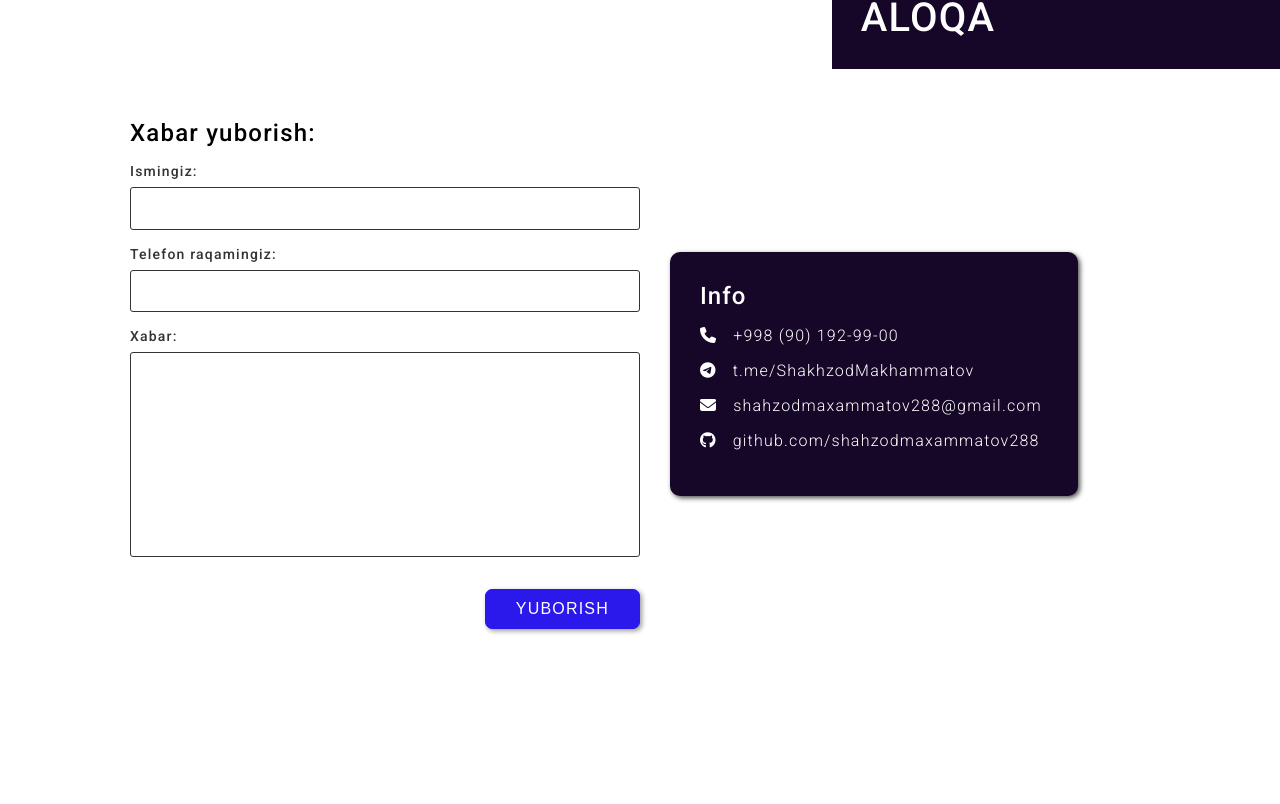
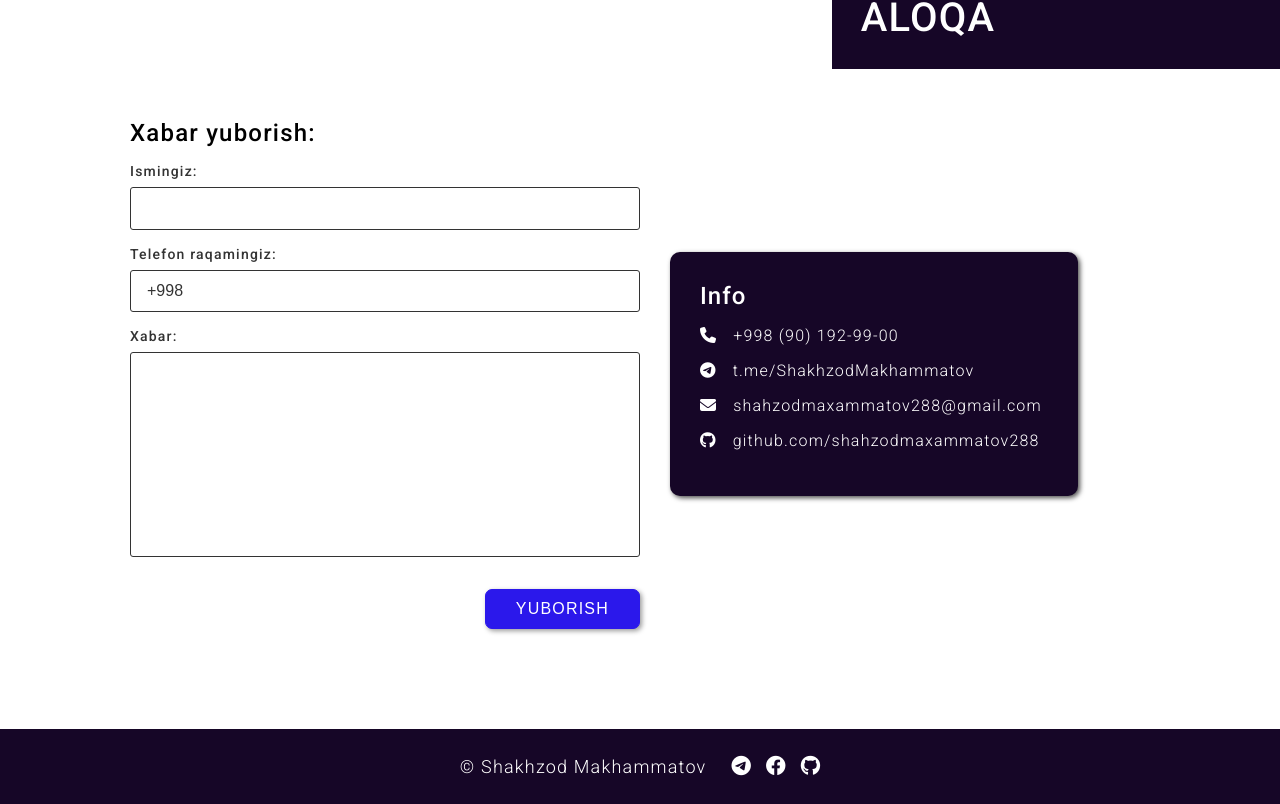
Before and after one commit to shahzodmaxammatov288/shakhzodsportfolio, a React (Create React App) app: page / in a window 1280 px wide. Shown: the part 3008-3812 px from the top of the page. Before the commit the page ends 3737 px from the top, so only its background shows below. Built offline with nearby package versions, Linux system fonts and the light colour scheme.

Commit message:
footer is completed

```diff
--- a/src/App.js
+++ b/src/App.js
@@ -1,5 +1,6 @@
 import AboutMe from "./components/AboutMe/AboutMe";
 import Contact from "./components/Contact/Contact";
+import Footer from "./components/Footer/Footer";
 import Header from "./components/Header/Header";
 import Navbar from "./components/Navbar/Navbar";
 import Portfolio from "./components/Portfolio/Portfolio";
@@ -14,6 +15,7 @@ function App() {
       <Services />
       <Portfolio />
       <Contact />
+      <Footer />
     </div>
   );
 }
--- /dev/null
+++ b/src/components/Footer/Footer.js
@@ -0,0 +1,32 @@
+import React from "react";
+import "./footer.css";
+
+const Footer = () => {
+  return (
+    <footer className="footer">
+      <span className="footer__copy">&copy; Shakhzod Makhammatov</span>
+      <ul className="footer__list">
+        <li>
+          <a href="t.me/ShakhzodMakhammatov" className="footer-link">
+            <i className="fab fa-telegram"></i>
+          </a>
+        </li>
+        <li>
+          <a href="t.me/ShakhzodMakhammatov" className="footer-link">
+            <i className="fab fa-facebook"></i>
+          </a>
+        </li>
+        <li>
+          <a
+            href="https://github.com/shahzodmaxammatov288"
+            className="footer-link"
+          >
+            <i className="fab fa-github"></i>
+          </a>
+        </li>
+      </ul>
+    </footer>
+  );
+};
+
+export default Footer;
--- /dev/null
+++ b/src/components/Footer/footer.css
@@ -0,0 +1,31 @@
+.footer {
+  background-color: rgb(22, 6, 39);
+  display: flex;
+  justify-content: center;
+  align-items: center;
+  gap: 25px;
+  padding: 1.7rem;
+  color: #fff;
+}
+
+.footer__copy {
+  font-weight: 300;
+  font-size: 18px;
+  letter-spacing: 1.2px;
+}
+
+.footer__list {
+  list-style: none;
+  display: flex;
+  gap: 15px;
+  margin-bottom: 0;
+}
+
+.footer-link i {
+  font-size: 20px;
+  transition: all 0.3s linear;
+}
+
+.footer-link i:hover {
+  transform: scale(1.1) rotate(360deg);
+}
--- a/src/components/Form/Form.js
+++ b/src/components/Form/Form.js
@@ -3,8 +3,8 @@ import "./form.css";
 
 const Form = () => {
   const [data, setData] = useState([]);
-  const inputNameRef = useRef(null);
-  const inputPhoneNumberRef = useRef(null);
+  const inputNameRef = useRef("salom");
+  const inputPhoneNumberRef = useRef(+998);
   const messageRef = useRef("");
 
   const handelValue = (e) => {
@@ -40,6 +40,7 @@ const Form = () => {
             ref={inputNameRef}
             value={inputNameRef.value}
             onChange={handelValue}
+            autoComplete="off"
             required
           />
         </div>
@@ -48,12 +49,14 @@ const Form = () => {
             Telefon raqamingiz:
           </label>
           <input
-            type="number"
+            type="tel"
             id="phoneNumber"
             name="phoneNumber"
             ref={inputPhoneNumberRef}
+            defaultValue="+998"
             value={inputPhoneNumberRef.value}
             onChange={handelValue}
+            autoComplete="off"
             required
           />
         </div>
@@ -69,6 +72,7 @@ const Form = () => {
             style={{ resize: "none" }}
             ref={messageRef}
             value={messageRef.value}
+            autoComplete="off"
             onChange={handelValue}
           ></textarea>
         </div>
```
